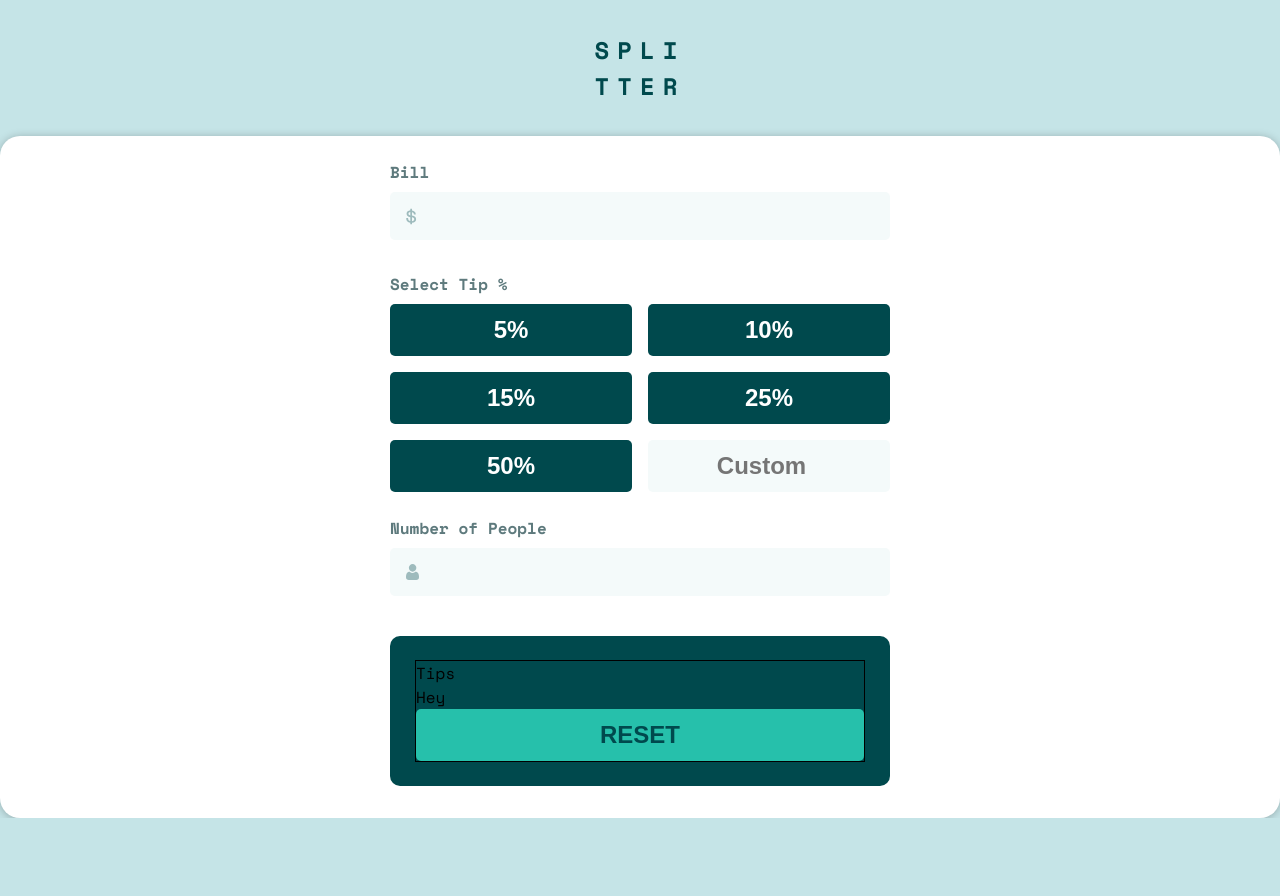
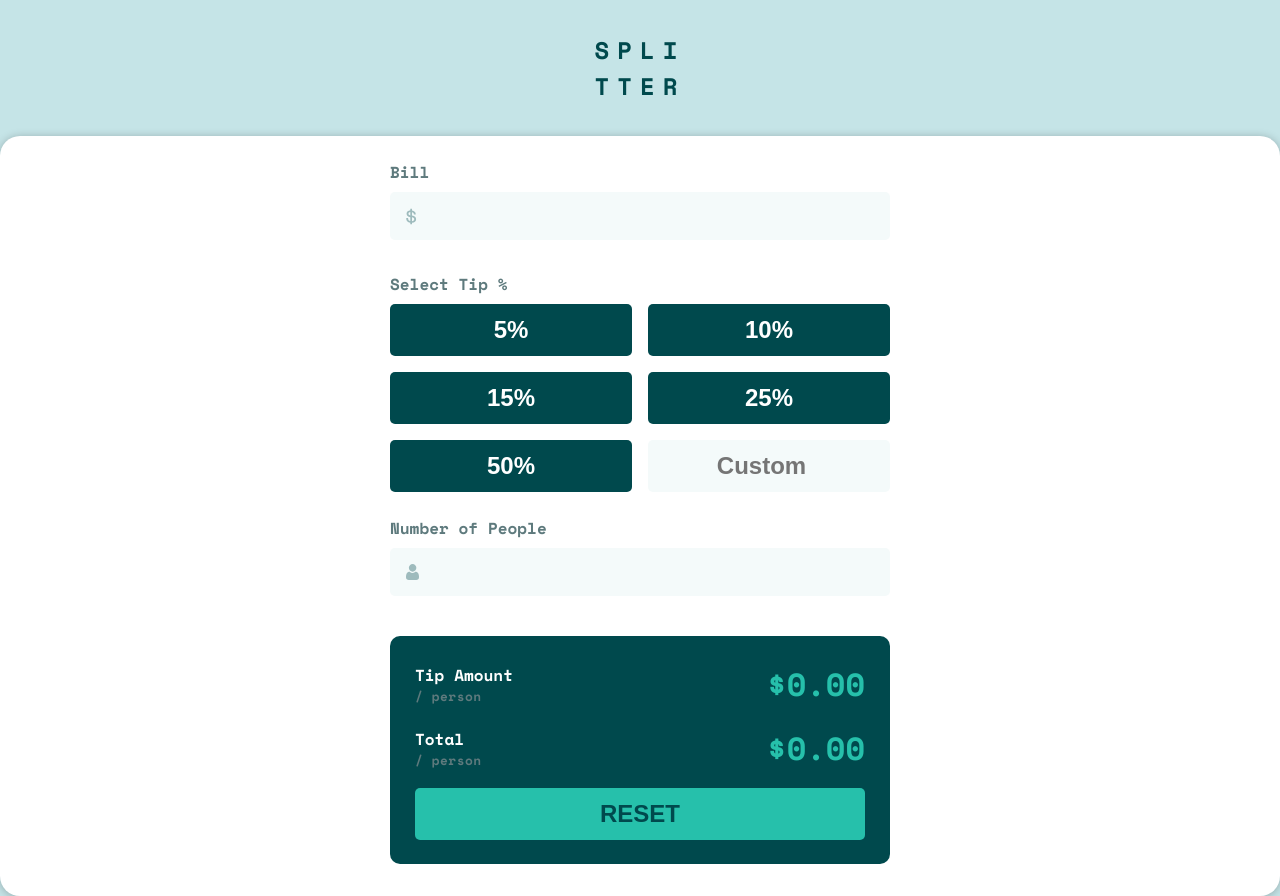
Before and after one commit to tkressma/tip-calculator, a React (Create React App) app: page / in a window 1280 px wide. Before the commit the page ends 818 px from the top, so only its background shows below. Built offline with nearby package versions, Linux system fonts and the light colour scheme.

Commit message:
Add calculatin results functionality.

```diff
--- /dev/null
+++ b/src/Calculator/Calculation.js
@@ -0,0 +1,20 @@
+import React from "react";
+import styles from "./Calculation.module.css";
+
+export default function Calculation(props) {
+  return (
+    <div className={styles.calculation}>
+      <section aria-details="Calculated tip amount (per person)">
+        <h2 class={styles["calculation-title"]}>{props.title}</h2>
+        <p class={styles["calculation-info"]}>/ person</p>
+      </section>
+
+      <div className={styles["calculation-result"]}>
+        $
+        {props.title === "Tip Amount"
+          ? props.tipCalculation
+          : props.totalCalculation}
+      </div>
+    </div>
+  );
+}
--- /dev/null
+++ b/src/Calculator/Calculation.module.css
@@ -0,0 +1,29 @@
+.calculation {
+  display: grid;
+  grid-template-columns: 1fr 1fr;
+  align-items: center;
+  margin: 0 0 1rem;
+}
+
+.calculation-result {
+  align-items: center;
+  text-align: right;
+  color: hsl(172, 67%, 45%);
+  font-size: 2rem;
+  font-weight: 700;
+}
+
+.calculation-title {
+  font-size: 1rem;
+  margin: 0;
+  color: white;
+}
+
+.calculation-info {
+  color: hsl(186, 14%, 43%);
+  margin: 0;
+  padding: 0;
+  font-size: 0.8rem;
+  letter-spacing: 0.5px;
+  font-weight: 700;
+}
--- a/src/Calculator/Calculator.js
+++ b/src/Calculator/Calculator.js
@@ -1,15 +1,26 @@
-import React, { useState } from "react";
+import React, { useEffect, useState } from "react";
 import Card from "../UI/Card";
 import styles from "./Calculator.module.css";
 import Input from "../UI/Input";
 import dollarIcon from "../images/icon-dollar.svg";
 import personIcon from "../images/icon-person.svg";
-import TipCalculations from "./TipCalculations";
+import Results from "./Results";
 
 export default function Calculator(props) {
   const [bill, setBill] = useState({ value: 0, valid: true });
   const [people, setPeople] = useState({ value: 0, valid: true });
   const [tip, setTip] = useState(0);
+  const [dataIsValid, setDataIsValid] = useState(false);
+
+  // Check to make sure all values are given before calculating
+  useEffect(() => {
+    if (bill.value === 0 || people.value === 0 || tip === 0) {
+      setDataIsValid(false);
+      return;
+    }
+
+    setDataIsValid(true);
+  }, [bill, people, tip]);
 
   function billChangeHandler(e) {
     e.target.value < 1
@@ -53,8 +64,9 @@ export default function Calculator(props) {
           onChange={personChangeHandler}
           valid={people.valid}
         />
-        <TipCalculations
+        <Results
           data={{ bill: bill.value, people: people.value, tip: tip }}
+          valid={dataIsValid}
         />
       </main>
     </Card>
--- /dev/null
+++ b/src/Calculator/Results.js
@@ -0,0 +1,26 @@
+import React from "react";
+import styles from "./Results.module.css";
+import Calculation from "./Calculation";
+import Button from "../UI/Button";
+export default function TipCalculations(props) {
+  const tipPerPerson =
+    (props.data.bill * (props.data.tip / 100)) / props.data.people;
+
+  const totalPerPerson = props.data.bill / props.data.people + tipPerPerson;
+
+  return (
+    <section className={styles["tip-results"]}>
+      <div className={styles["tip-results-container"]}>
+        <Calculation
+          title="Tip Amount"
+          tipCalculation={!props.valid ? "0.00" : tipPerPerson.toFixed(2)}
+        />
+        <Calculation
+          title="Total"
+          totalCalculation={!props.valid ? "0.00" : totalPerPerson.toFixed(2)}
+        />
+        <Button className={styles.results} text="Reset" />
+      </div>
+    </section>
+  );
+}
--- /dev/null
+++ b/src/Calculator/Results.module.css
@@ -0,0 +1,17 @@
+.tip-results {
+  border-radius: 10px;
+  height: 100%;
+  width: 100%;
+  flex: 1 1 auto;
+  margin: 2rem 0;
+  background-color: hsl(183, 100%, 15%);
+}
+
+.tip-results-container {
+  display: flex;
+  flex-direction: column;
+  height: calc(100% - 3rem);
+  width: 90%;
+  justify-content: space-between;
+  margin: 1.5rem auto;
+}
--- a/src/Calculator/TipCalculations.js
+++ /dev/null
@@ -1,18 +0,0 @@
-import React from "react";
-import styles from "./TipCalculations.module.css";
-import Tips from "./Tips";
-import TotalAmount from "./TotalAmount";
-import Button from "../UI/Button";
-export default function TipCalculations(props) {
-  const tipPerPerson =
-    (props.data.bill * (props.data.tip / 100)) / props.data.people;
-  return (
-    <section className={styles["tip-calculations"]}>
-      <div className={styles["tip-calculations-container"]}>
-        <Tips />
-        <TotalAmount />
-        <Button text="Reset" />
-      </div>
-    </section>
-  );
-}
--- a/src/Calculator/TipCalculations.module.css
+++ /dev/null
@@ -1,18 +0,0 @@
-.tip-calculations {
-  border-radius: 10px;
-  height: 100%;
-  width: 100%;
-  flex: 1 1 auto;
-  margin: 2rem 0;
-  background-color: hsl(183, 100%, 15%);
-}
-
-.tip-calculations-container {
-  display: flex;
-  flex-direction: column;
-  height: calc(100% - 3rem);
-  width: 90%;
-  justify-content: space-between;
-  margin: 1.5rem auto;
-  border: 1px solid black;
-}
--- a/src/Calculator/Tips.js
+++ /dev/null
@@ -1,6 +0,0 @@
-import React from "react";
-import styles from "./Tips.module.css";
-
-export default function Tips() {
-  return <div className={styles.tips}>Tips</div>;
-}
--- a/src/Calculator/Tips.module.css
+++ /dev/null
@@ -1,4 +0,0 @@
-.tips {
-  display: grid;
-  grid-template-columns: 1fr 1fr;
-}
--- a/src/Calculator/TotalAmount.js
+++ /dev/null
@@ -1,5 +0,0 @@
-import React from "react";
-import styles from "./TotalAmount.module.css";
-export default function TotalAmount() {
-  return <div className={styles["total-amount"]}>Hey</div>;
-}
--- a/src/Calculator/TotalAmount.module.css
+++ /dev/null
@@ -1,2 +0,0 @@
-.total-amount {
-}
```
